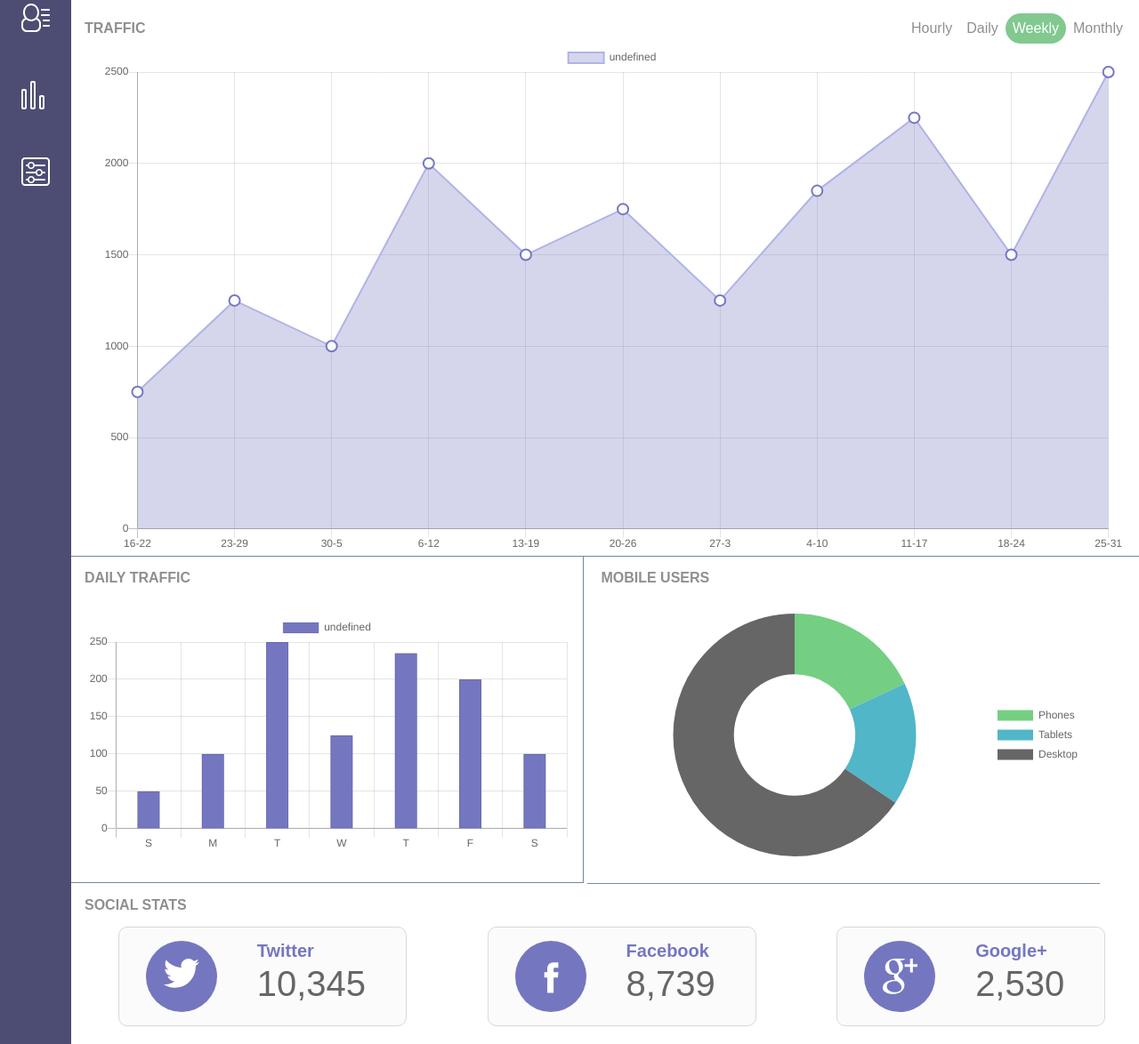
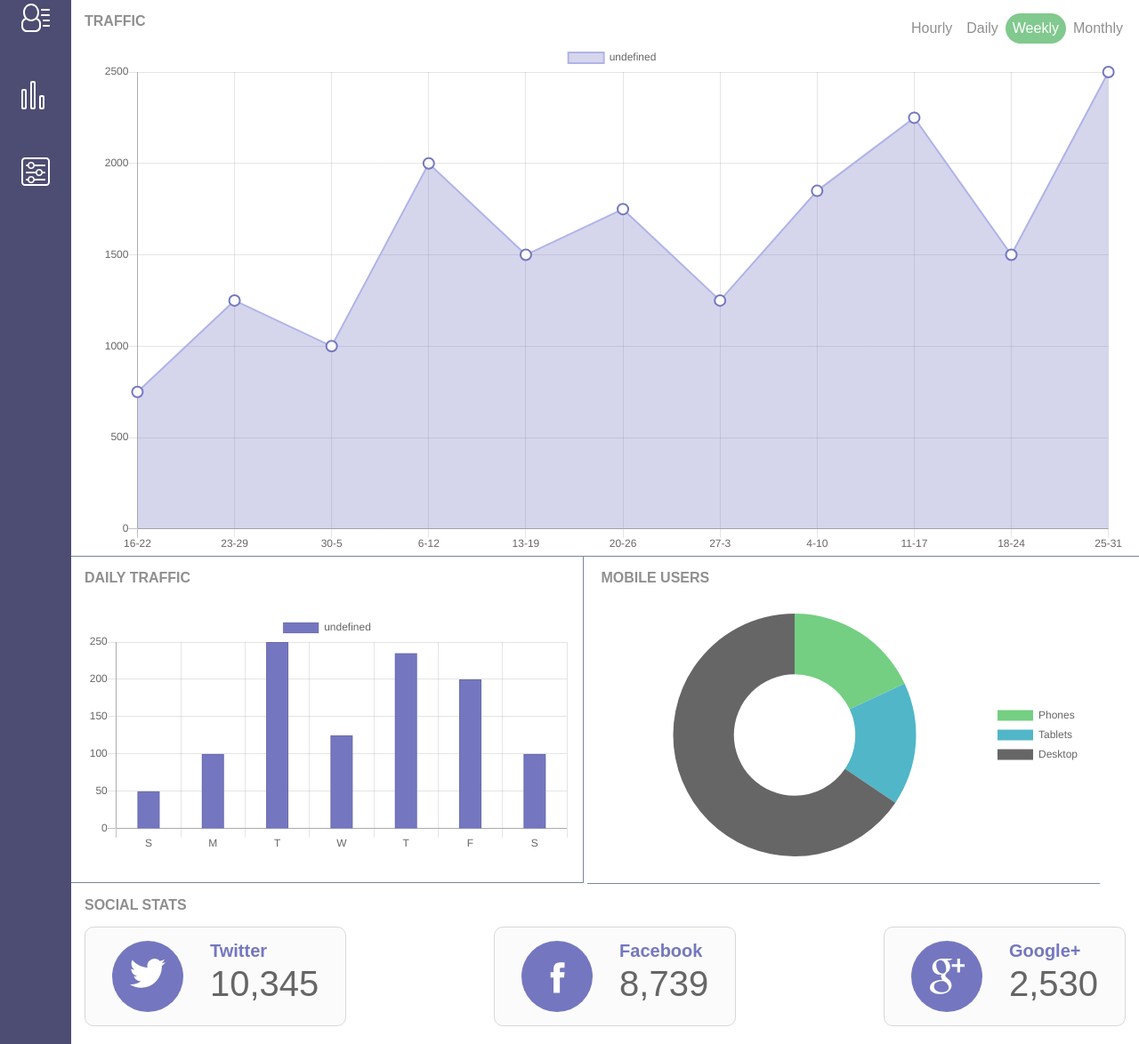
Before and after one commit to JasonKarau/JasonK_WAD_Project_7, a plain HTML site: page index.html in a window 1280 px wide. Shown: the part 177-1351 px from the top of the page at 89% size. Drawn offline with nearby package versions, Linux system fonts and the light colour scheme.

Commit message:
fixed flex problems

```diff
--- a/css/styles.css
+++ b/css/styles.css
@@ -204,11 +204,16 @@ input {
     padding: 15px 0px 0px 0px;
 }
 
-.traffic-header h3,
+.traffic-header h3 {
+  margin: 0px 0px 0px 0px;
+  color: #8f8f8f;
+  font-weight: 700;
+}
+
 .daily h3,
 .mobile h3,
 .social-container h3 {
-    margin: auto 0;
+    margin: 15px 0px 15px 15px;
     color: #8f8f8f;
     font-weight: 700;
 }
@@ -254,10 +259,10 @@ canvas {
 }
 
 .social-container {
-   display: flex;
-    justify-content: space-around;
+    display: flex;
+    justify-content: space-between;
     padding: 15px;
-    margin-bottom: 1.5em;
+    margin-bottom: 15px;
     border: 1px solid #d8d8d8;
     border-radius: 10px;
     background-color: #fbfbfb;
@@ -271,6 +276,10 @@ canvas {
   height: 80px;
 }
 
+.social-image div {
+  margin: 0px;
+}
+
 .social-image svg {
   width: 40px;
   height: 40px;
@@ -278,7 +287,7 @@ canvas {
 }
 
 .social-text p {
-    margin: 0 30px;
+    margin: 0;
 }
 
 .social-name {
@@ -297,12 +306,13 @@ canvas {
 @media (min-width: 768px) {
       .social {
         display: flex;
-        flex-wrap: wrap;
-        justify-content: space-around;
+        flex-basis: auto;
+        justify-content: space-between;
       }
 
       .social div {
         margin-left: 15px;
+        margin-right: 15px;
       }
 }
 
@@ -414,8 +424,8 @@ canvas {
         margin-right: 10px;
     }
 
-    .social {
-      /* make grid here? in initial container? */
+    .social-image {
+      flex-basis: auto;
     }
 
 
```
